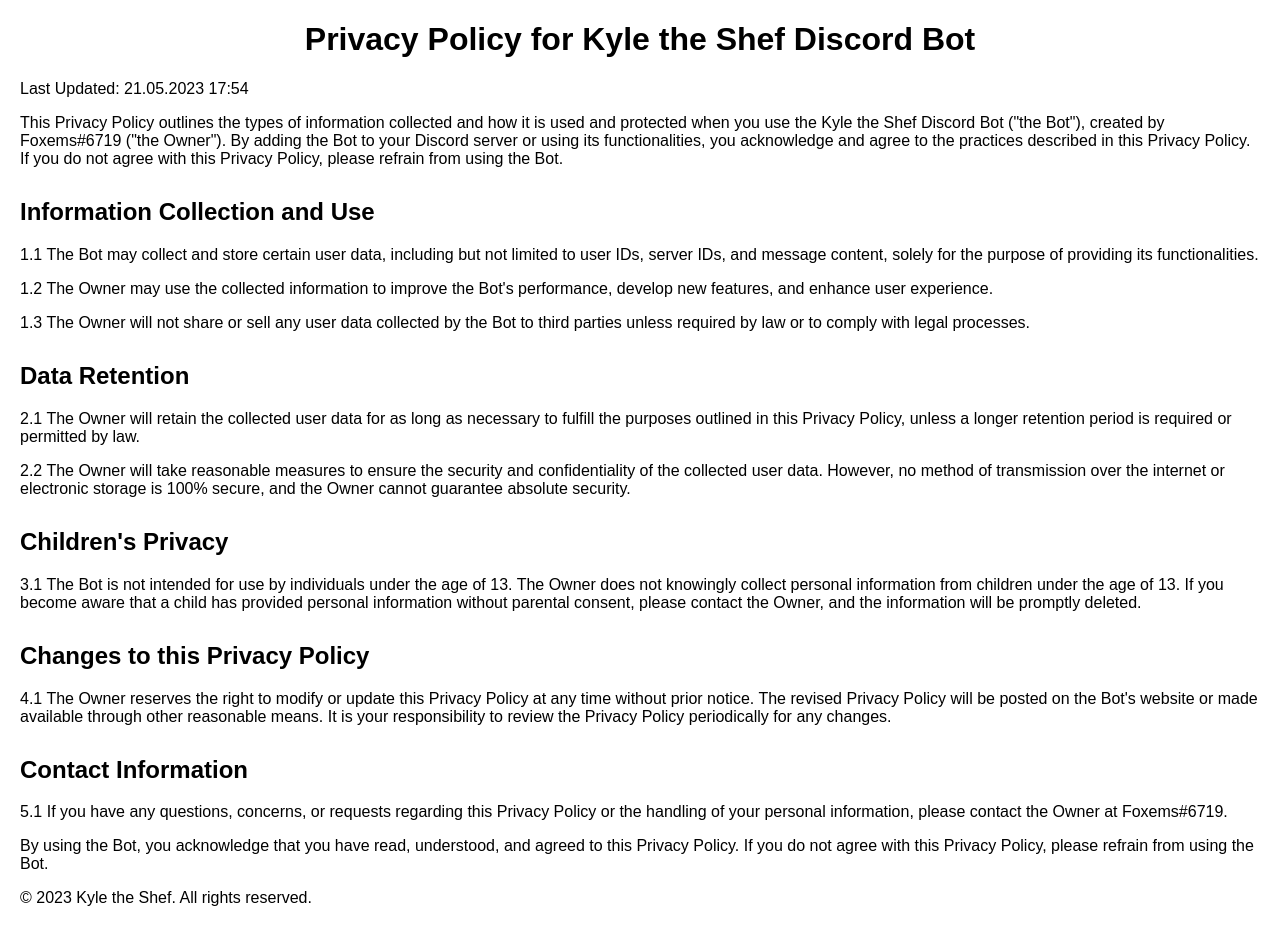
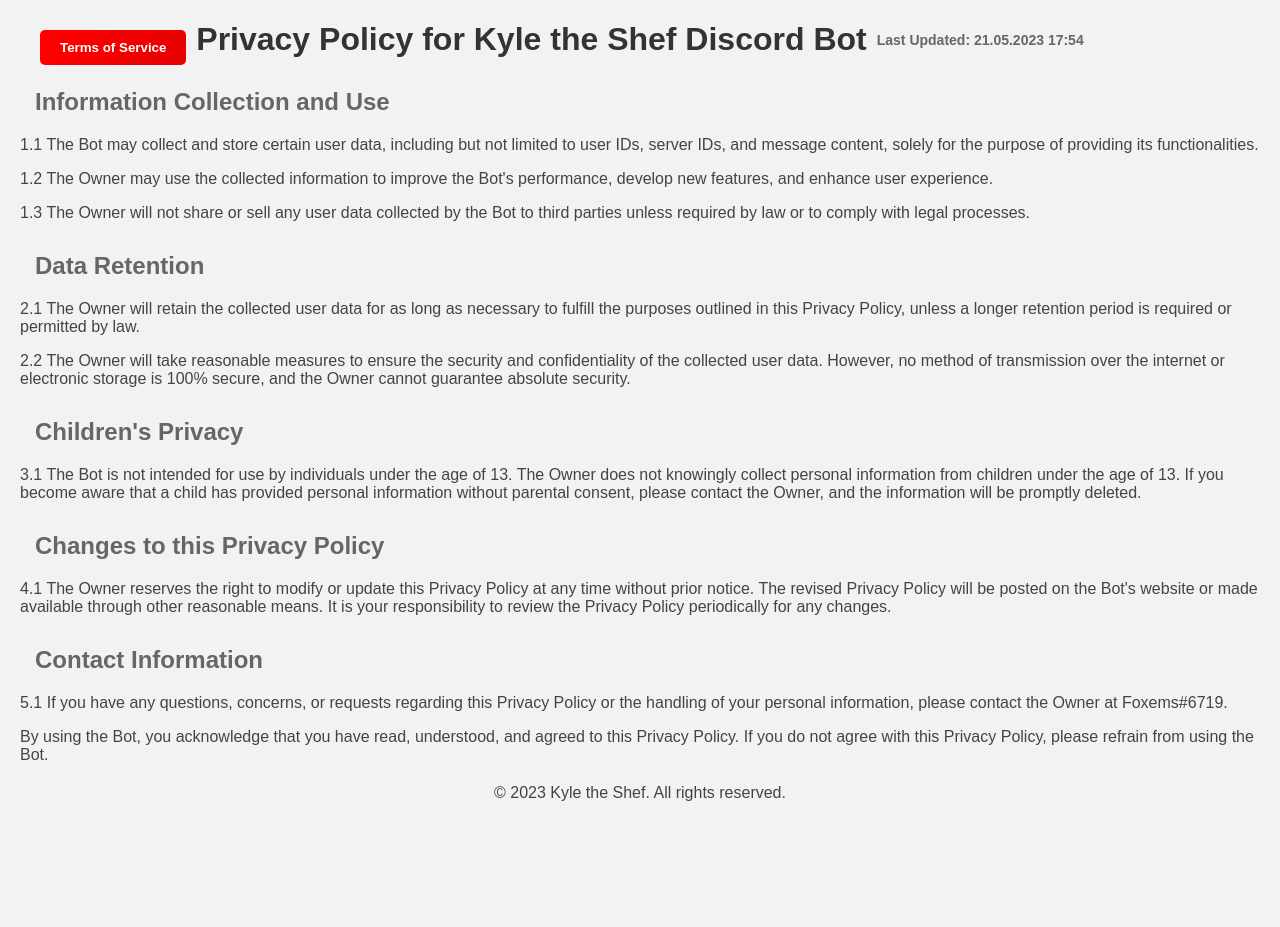
Before and after one commit to Foxemsx/KylePrivacyPolicy, a plain HTML site: page index.html in a window 1280 px wide. After the commit the page ends 822 px from the top, so only its background shows below. Drawn offline with Linux system fonts and the light colour scheme.

Commit message:
Update index.html

```diff
--- a/index.html
+++ b/index.html
@@ -4,31 +4,89 @@
 <head>
     <meta charset="UTF-8">
     <title>Privacy Policy - Kyle the Shef Discord Bot</title>
+    <link rel="icon" href="https://media.discordapp.net/attachments/1105873665490440273/1116387762111787119/images_4-2.png" type="image/png">
     <style>
         body {
             font-family: Arial, sans-serif;
             margin: 20px;
+            background-color: #f2f2f2;
         }
 
         h1 {
-            text-align: center;
+            display: flex;
+            justify-content: center;
+            align-items: center;
+            color: #333;
+        }
+
+        h1 span {
+            font-size: 14px;
+            color: #666;
+            margin-left: 10px;
         }
 
         h2 {
             margin-top: 30px;
+            color: #666;
+            list-style-type: disc;
+            margin-left: 15px;
         }
 
         p {
             margin-bottom: 10px;
+            color: #444;
+        }
+
+        .button-container {
+            display: flex;
+            position: absolute;
+            justify-content: left;
+            align-items: center;
+            margin-top: -50px;
+            margin-left: 20px;
+            margin-bottom: -50px;
+        }
+
+        .button {
+            display: inline-block;
+            padding: 10px 20px;
+            background-color: #FF0000;
+            color: #FFF;
+            font-weight: bold;
+            border-radius: 5px;
+            cursor: pointer;
+            border: none;
+            background-image: linear-gradient(to right, #FF0000, #CC0000);
+            background-size: 200% auto;
+            transition: background-position 0.5s;
+        }
+
+        .button:hover {
+            background-position: right center;
+        }
+
+        .button:active {
+            background-image: none;
+            background-color: #CC0000;
+        }
+
+        footer {
+            margin-top: 20px;
+            text-align: center;
+            color: #888;
         }
     </style>
 </head>
 
 <body>
-    <h1>Privacy Policy for Kyle the Shef Discord Bot</h1>
-    <p>Last Updated: 21.05.2023 17:54</p>
+    <h1>
+        Privacy Policy for Kyle the Shef Discord Bot
+        <span>Last Updated: 21.05.2023 17:54</span>
+    </h1>
 
-    <p>This Privacy Policy outlines the types of information collected and how it is used and protected when you use the Kyle the Shef Discord Bot ("the Bot"), created by Foxems#6719 ("the Owner"). By adding the Bot to your Discord server or using its functionalities, you acknowledge and agree to the practices described in this Privacy Policy. If you do not agree with this Privacy Policy, please refrain from using the Bot.</p>
+    <div class="button-container">
+        <button class="button" onclick="window.location.href = 'https://foxemsx.github.io/KyleTermsAPolicy/'">Terms of Service</button>
+    </div>
 
     <h2>Information Collection and Use</h2>
     <p>1.1 The Bot may collect and store certain user data, including but not limited to user IDs, server IDs, and message content, solely for the purpose of providing its functionalities.</p>
```
